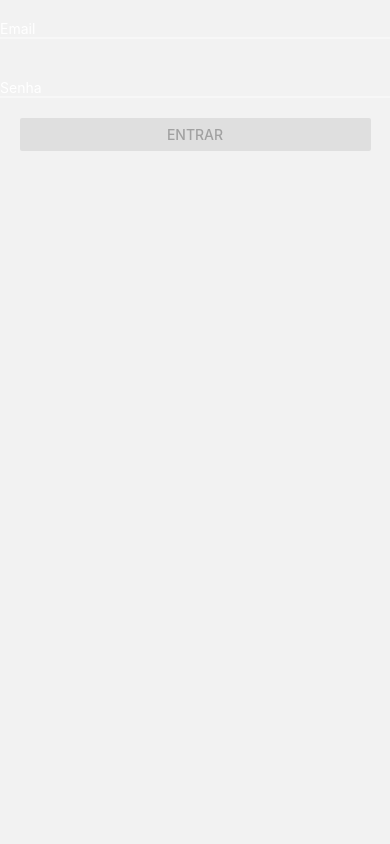
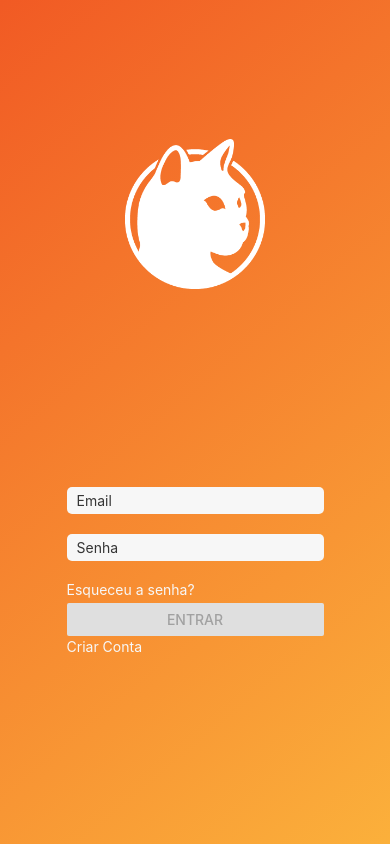
Before and after one commit to UnBArqDsw2021-1/2021.1_G01_Animalesco_FrontEnd, a React Native app: screen /login in a window 390 px wide. Built offline with nearby package versions, Linux system fonts and the light colour scheme.

Commit message:
Adjust style sheet of login page
Co-authored-by: JoaoVitorFarias <jvlopesfarias@gmail.com>

```diff
--- a/App.js
+++ b/App.js
@@ -1,24 +1,22 @@
 import React from "react";
 import { StatusBar } from "expo-status-bar";
-import { StyleSheet } from "react-native";
-import Routes from "./src/routes";
+import { StyleSheet, View } from "react-native";
+// import Routes from "./src/routes.js";
+import Login from "./src/screens/Login";
+import colors from "./assets/styles/colors";
 
 export default function App() {
   return (
-    <>
-      <StatusBar style="auto" />
-      <Routes />
-    </>
-    // <View style={styles.container}>
-    //   <Text>Open up App.js to start working on your app!</Text>
-    // </View>
+    <View style={styles.container}>
+      <StatusBar />
+      <Login />
+    </View>
   );
 }
 
 const styles = StyleSheet.create({
   container: {
     flex: 1,
-    backgroundColor: "#fff",
     alignItems: "center",
     justifyContent: "center",
   },
--- a/assets/styles/colors.js
+++ b/assets/styles/colors.js
@@ -1,10 +1,13 @@
 const colors = {
   primary: "#f15a24",
   secondary: "#fbb03b",
+  primaryGreen: "#22b573",
+  secondaryGreen: "#006837",
+  primaryBlue: "#00a99d",
+  secondaryBlue: "#0071bc",
   danger: "#e47171",
   dark: "#353535",
   light: "#f7f7f7",
-  success: "#77dd77",
 };
 
 export default colors;
--- a/package.json
+++ b/package.json
@@ -11,6 +11,7 @@
     "@react-navigation/native": "^6.0.2",
     "@react-navigation/stack": "^6.0.7",
     "expo": "~42.0.1",
+    "expo-linear-gradient": "~9.2.0",
     "expo-status-bar": "~1.0.4",
     "react": "16.13.1",
     "react-dom": "16.13.1",
--- a/src/routes.js
+++ b/src/routes.js
@@ -1,7 +1,8 @@
 import React from "react";
 import { NavigationContainer } from "@react-navigation/native";
 import { createStackNavigator } from "@react-navigation/stack";
-import Login from "./screens/Login/index";
+import Login from "./screens/Login";
+import { Text } from "react-native";
 
 const Stack = createStackNavigator();
 const Routes = () => {
--- a/src/screens/Login/index.js
+++ b/src/screens/Login/index.js
@@ -8,8 +8,11 @@ import {
   ActivityIndicator,
   Button,
   Keyboard,
+  TouchableOpacity,
 } from "react-native";
-import styles from "./styles";
+import { LinearGradient } from "expo-linear-gradient";
+import styles from "./styles.js";
+import colors from "../../../assets/styles/colors";
 
 const Login = () => {
   const [email, setEmail] = useState("");
@@ -27,12 +30,9 @@ const Login = () => {
 
   const loginHandler = async () => {
     setLoadingLoginRequest(true);
-    console.log(email);
-    console.log(password);
     const data = { email: email.trim(), password };
     Keyboard.dismiss;
     setLoadingLoginRequest(true);
-    console.log(data);
     // aqui entrará o post para a api
 
     // await useService(SessionService, "signIn", [data]);
@@ -49,62 +49,58 @@ const Login = () => {
       type="white"
       title="ENTRAR"
       press={loginHandler}
+      color={colors.secondaryBlue}
       disabled={buttonDisabled || loadingLoginRequest}
     />
   );
 
   return (
-    <KeyboardAvoidingView>
-      {/* <View style={styles.logo}>
+    <LinearGradient
+      style={styles.container}
+      start={[0, 0]}
+      end={[1.8, 1]}
+      colors={[colors.primary, colors.secondary]}
+    >
+      <KeyboardAvoidingView style={styles.content}>
         <Image
           style={styles.logoImage}
-          source={require("../../../assets/images/logo.png")}
+          source={require("../../../assets/images/logo_without_background.png")}
         />
-      </View> */}
-      <View>
-        <Text>
+        <View style={styles.inputContent}>
           <TextInput
             keyboardType="email-address"
             style={styles.textInput}
             placeholder="Email"
             autoCorrect={false}
-            placeholderTextColor="#FFF"
+            placeholderTextColor={colors.dark}
             onChangeText={(email) => setEmail(email)}
             value={email}
           />
           <TextInput
             style={styles.textInput}
             secureTextEntry
-            placeholderTextColor="#FFF"
+            placeholderTextColor={colors.dark}
             placeholder="Senha"
             autoCorrect={false}
             onChangeText={(password) => setPassword(password)}
             value={password}
           />
-        </Text>
-      </View>
-      <View style={styles.viewBtn}>
-        {/* <TouchableOpacity
-          onPress={() => {
-            navigation.navigate("forgotPassword");
-          }}
-          style={styles.forgotPasswordButton}
-        >
-          <Text style={styles.forgotPasswordtext}>Esqueceu a senha?</Text>
-        </TouchableOpacity> */}
-        <View style={styles.login}>
-          {loadingLoginRequest ? renderLoadingIndicator() : renderLoginButton()}
+          <View style={styles.viewBtn}>
+            <TouchableOpacity style={styles.forgotPasswordButton}>
+              <Text style={styles.forgotPasswordtext}>Esqueceu a senha?</Text>
+            </TouchableOpacity>
+            <View style={styles.login}>
+              {loadingLoginRequest
+                ? renderLoadingIndicator()
+                : renderLoginButton()}
+            </View>
+            <TouchableOpacity style={styles.signUP}>
+              <Text style={styles.signupText}>Criar Conta</Text>
+            </TouchableOpacity>
+          </View>
         </View>
-        {/* <TouchableOpacity
-          style={styles.signUP}
-          onPress={() => {
-            navigation.navigate("location");
-          }}
-        >
-          <Text style={styles.signupText}>Criar Conta</Text>
-        </TouchableOpacity> */}
-      </View>
-    </KeyboardAvoidingView>
+      </KeyboardAvoidingView>
+    </LinearGradient>
   );
 };
 
--- a/src/screens/Login/styles.js
+++ b/src/screens/Login/styles.js
@@ -4,59 +4,44 @@ import colors from "../../../assets/styles/colors";
 const styles = StyleSheet.create({
   container: {
     flex: 1,
-    backgroundColor: colors.primary,
+    width: "100%",
+    display: "flex",
+    justifyContent: "center",
+    alignItems: "center",
   },
-  logo: {
-    marginTop: 50,
-    flex: 1,
-    alignItems: "center",
-    justifyContent: "center",
+  content: {
+    height: "100%",
+    display: "flex",
+    justifyContent: "space-evenly",
+  },
+  inputContent: {
+    marginVertical: 50,
+  },
+  textInput: {
+    paddingHorizontal: 10,
+    paddingVertical: 5,
+    color: colors.dark,
+    borderRadius: 5,
+    backgroundColor: colors.light,
+    marginVertical: 10,
     width: "100%",
   },
-  input: {
-    marginTop: 20,
-    alignItems: "center",
-    justifyContent: "center",
-    marginHorizontal: 20,
+  forgotPasswordtext: {
+    color: colors.light,
+    paddingBottom: 5,
   },
-
-  textInput: {
-    // ...fonts.body,
-    borderBottomWidth: 2,
-    borderBottomColor: colors.light,
-    color: colors.light,
-    marginVertical: 20,
-    width: "100%",
-  },
-  forgotPassword: {
-    justifyContent: "flex-end",
-  },
-  forgotPasswordButton: {
-    alignSelf: "flex-end",
-  },
-  forgotPasswordtext: {
-    // ...fonts.body,
-    marginHorizontal: 20,
-    marginBottom: 20,
+  signupText: {
+    paddingTop: 2,
     color: colors.light,
   },
   viewBtn: {
-    alignItems: "center",
-    flex: 1,
+    marginTop: 10,
   },
   login: {
-    width: "90%",
-  },
-  signupText: {
-    // ...fonts.body,
-    color: colors.light,
-    fontFamily: "montserrat-semibold",
-    borderBottomWidth: 1,
-    borderBottomColor: "#fff",
-    fontSize: 18,
+    borderRadius: 5,
   },
   logoImage: {
-    flex: 1,
+    height: 150,
     resizeMode: "contain",
   },
 });
```
Also changed, not shown: assets/images/logo_without_background.png (added), 1 other file (tests, documents, lock files or other folders).
